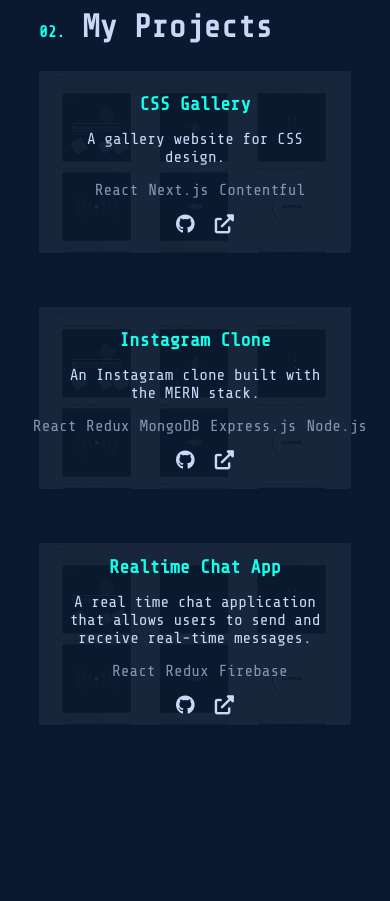
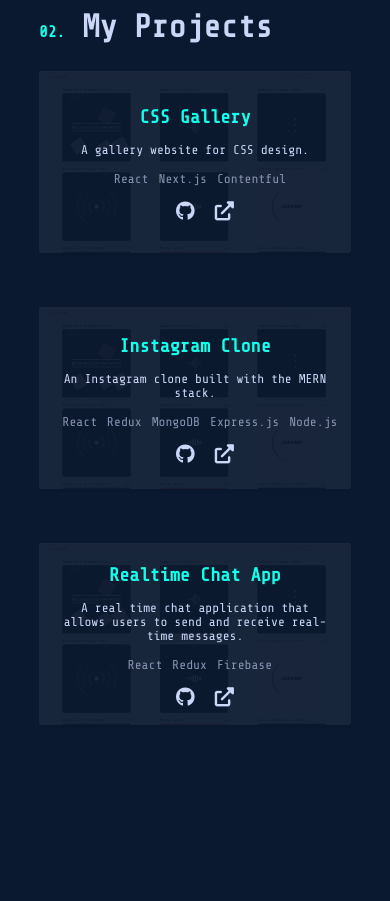
Before and after one commit to chonhenry/henry-portfolio, a React (Create React App) app: page / in a window 390 px wide. Shown: the part 1400-2301 px from the top of the page. Built offline with nearby package versions, Linux system fonts and the light colour scheme.

Commit message:
project texts font size fixed

```diff
--- a/src/components/Project.css
+++ b/src/components/Project.css
@@ -65,7 +65,6 @@
 }
 
 .description-box {
-  /* background-color: #112240; */
   color: var(--text-color);
   text-align: right;
   margin-bottom: 60px;
@@ -75,7 +74,6 @@
   display: flex;
   justify-content: flex-end;
   margin-bottom: 15px;
-  /* width: 90%; */
 }
 
 .technology {
@@ -110,10 +108,6 @@
     width: 100%;
   }
 
-  .project-link::before {
-    /* opacity: 0; */
-  }
-
   .details {
     top: 0;
     right: 0;
@@ -139,3 +133,13 @@
     justify-content: center;
   }
 }
+
+@media (max-width: 700px) {
+  .description-box {
+    font-size: 0.8rem;
+  }
+
+  .technology {
+    font-size: 0.8rem;
+  }
+}
```
